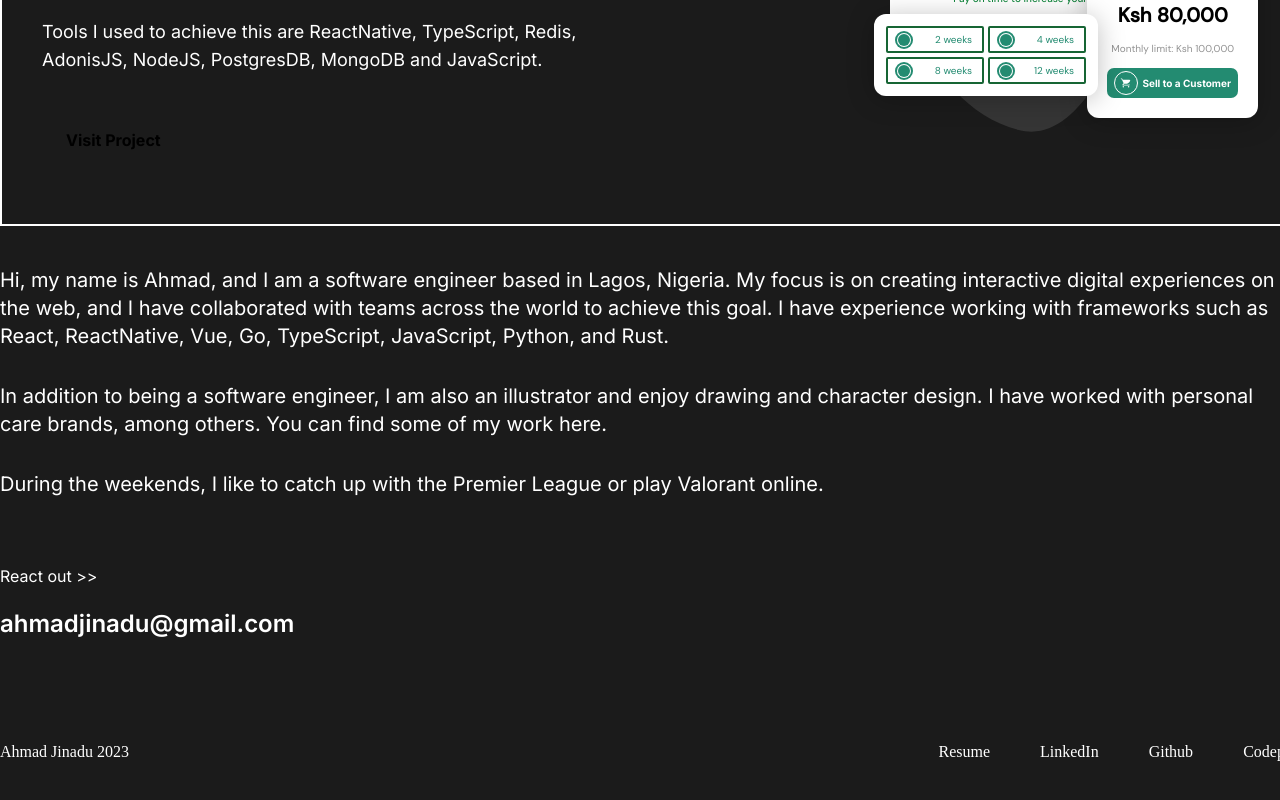
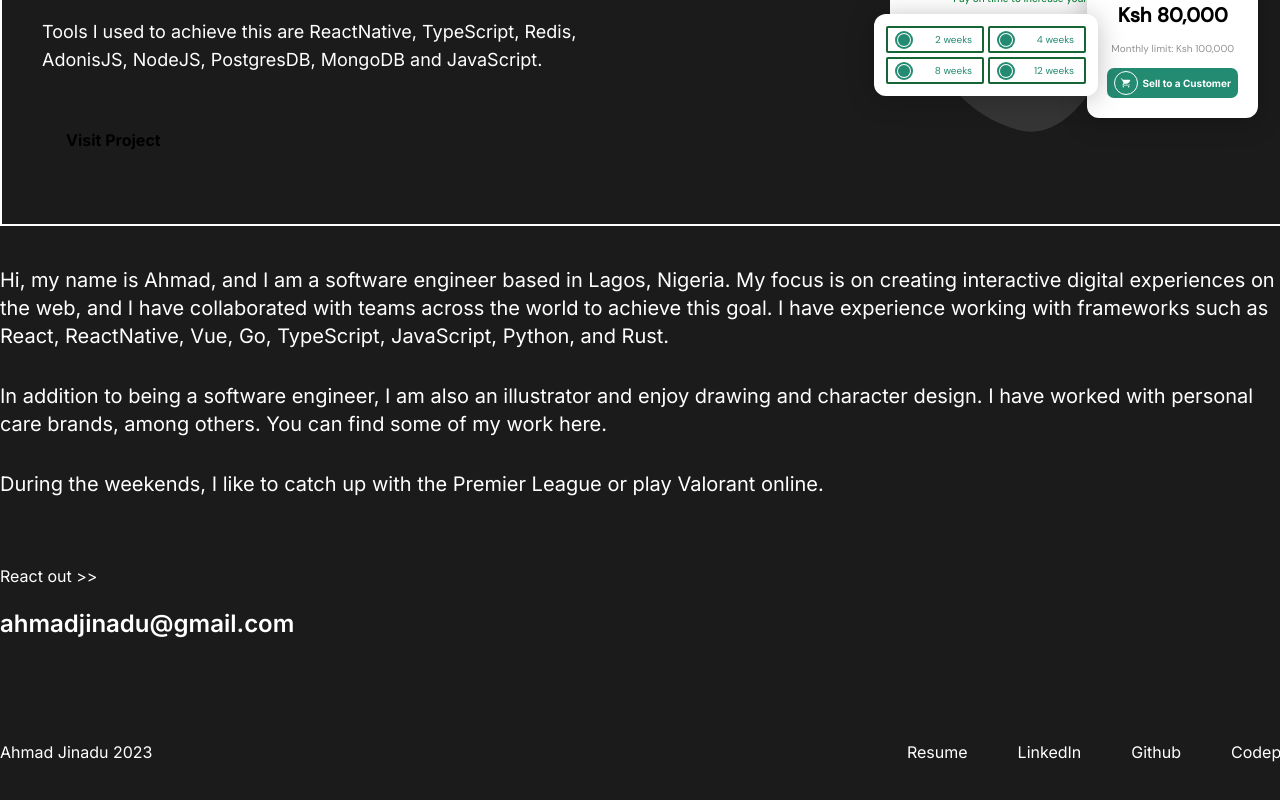
Before and after one commit to arkmadj/new-portfolio, a Next.js app: page / in a window 1280 px wide. Shown: the part 1754-2554 px from the top of the page. Built offline with nearby package versions, Linux system fonts and the light colour scheme.

Commit message:
added font family

```diff
--- a/app/components/AppFooter.tsx
+++ b/app/components/AppFooter.tsx
@@ -20,7 +20,7 @@ const AppFooter = () => {
 		},
 	];
 	return (
-		<footer className="flex justify-between mb-[50px]">
+		<footer className="flex justify-between mb-[50px] font-sans">
 			<p>Ahmad Jinadu 2023</p>
 			<ul className="flex list-none gap-[50px] items-center">
 				{foooterLinks.map((link, key) => (
```
